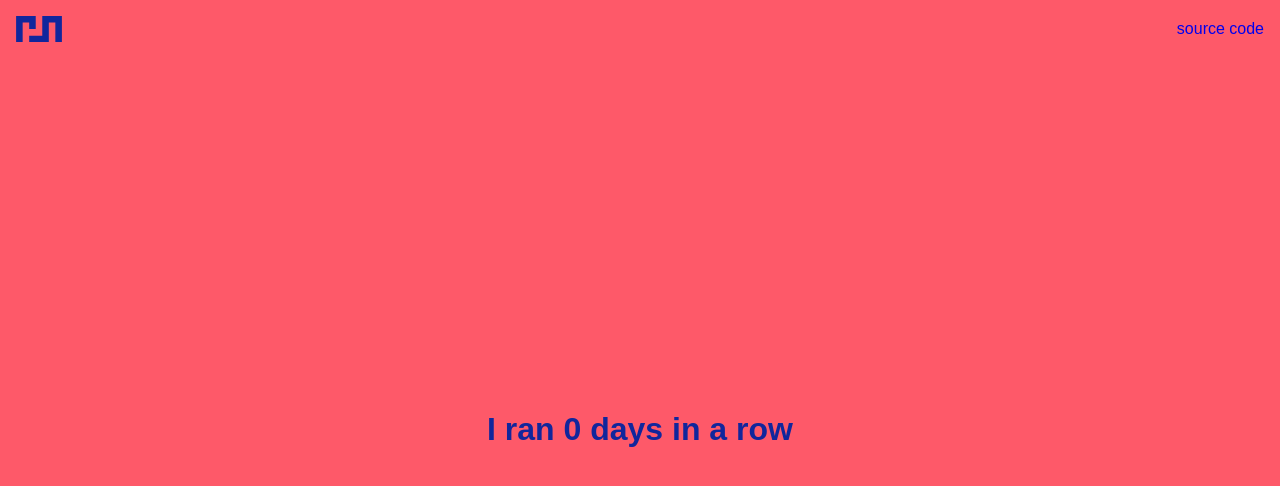
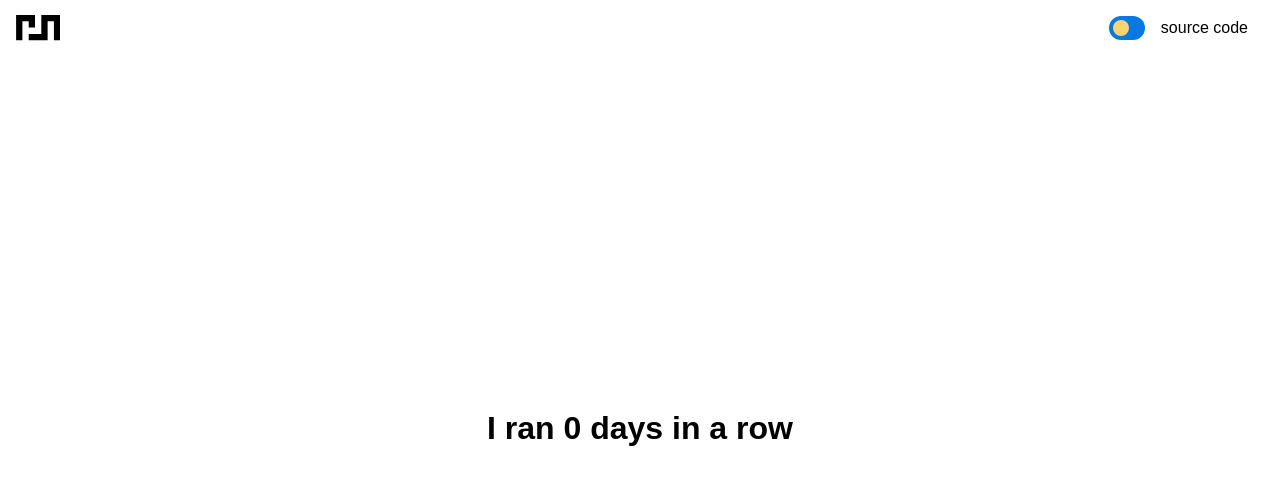
Before and after one commit to rfoel/run, a Next.js app: page / in a window 1280 px wide. Shown: the top 486 px of the page. Built offline with nearby package versions, Linux system fonts and the light colour scheme; no server answers; the database is empty.

Commit message:
feat: add dark mode toggle

```diff
--- a/components/Header.js
+++ b/components/Header.js
@@ -1,7 +1,10 @@
 import React from 'react'
+import { useRecoilState } from 'recoil'
 import styled from 'styled-components'
 
+import { darkModeState } from '../utils/theme'
 import Run from '../images/run.svg'
+import Switch from './Switch'
 import Text from './Text'
 
 const StyledHeader = styled.header`
@@ -9,22 +12,37 @@ const StyledHeader = styled.header`
   color: currentColor;
   display: flex;
   justify-content: space-between;
-  padding: 16px;
+  padding: 0 16px;
   width: 100%;
-
-  a {
-    text-decoration: none;
-  }
 
   svg {
     width: 46px;
   }
 `
 
+const Right = styled.header`
+  align-items: center;
+  color: currentColor;
+  display: flex;
+  justify-content: flex-end;
+  padding: 16px;
+  width: 100%;
+
+  a {
+    color: currentColor;
+    margin-left: 16px;
+    text-decoration: none;
+  }
+`
+
 export default function Header() {
+  const [darkMode, setDarkMode] = useRecoilState(darkModeState)
+
   return (
     <StyledHeader>
       <Run />
+      <Right>
+        <Switch checked={darkMode} onChange={() => setDarkMode(!darkMode)} />
         <Text
           as="a"
           href="https://github.com/rfoel/run"
@@ -33,6 +51,7 @@ export default function Header() {
         >
           source code
         </Text>
+      </Right>
     </StyledHeader>
   )
 }
--- a/components/Layout.js
+++ b/components/Layout.js
@@ -3,15 +3,14 @@ import { node } from 'prop-types'
 import styled, { css } from 'styled-components'
 
 const Container = styled.div(
-  ({
-    theme: {
-      colors: { primary },
-    },
-  }) =>
+  ({ theme: { colors } }) =>
     css`
-      background-color: ${primary.base};
-      color: ${primary.contrast};
+      background-color: ${colors.base};
+      color: ${colors.contrast};
       height: 100%;
+      transition-property: all;
+      transition-duration: 200ms;
+      transition-timing-function: ease;
       width: 100%;
     `,
 )
--- /dev/null
+++ b/components/Switch.js
@@ -0,0 +1,78 @@
+import React from 'react'
+import { bool, func } from 'prop-types'
+import styled, { css } from 'styled-components'
+
+const Input = styled.input`
+  cursor: inherit;
+  height: 100%;
+  opacity: 0;
+  position: absolute;
+  width: 100%;
+`
+
+const Track = styled.label`
+  align-items: center;
+  cursor: pointer;
+  display: flex;
+  justify-content: space-between;
+  position: relative;
+  ${({ checked }) =>
+    css`
+      background-color: ${checked ? '#162447' : '#0779e4'};
+      border-radius: 9999px;
+      height: 24px;
+      transition-property: background-color;
+      transition-duration: 300ms;
+      width: 36px;
+    `};
+`
+
+const Thumb = styled.span(
+  ({ checked }) => css`
+    background-color: #fbd46d;
+    border-radius: 9999px;
+    left: 4px;
+    height: 16px;
+    pointer-events: none;
+    position: relative;
+    transition-property: left, transform;
+    transition-duration: 200ms;
+    transition-timing-function: ease;
+    width: 16px;
+
+    ${checked &&
+    css`
+      background-color: #162447;
+      box-shadow: inset -5px 0 0 0 #fbd46d;
+      left: calc(100% - 4px);
+      transform: translateX(-100%);
+    `}
+  `,
+)
+
+function Switch({ checked, onChange }) {
+  return (
+    <Track checked={checked}>
+      <Input
+        aria-hidden
+        aria-checked={checked}
+        onChange={onChange}
+        role="switch"
+        type="checkbox"
+      />
+      <Thumb checked={checked} role="button" />
+    </Track>
+  )
+}
+
+Switch.propTypes = {
+  checked: bool,
+  onChange: func,
+}
+
+Switch.defaultProps = {
+  checked: false,
+  onChange: () => {},
+}
+
+export default Switch
--- a/components/Wrapper.js
+++ b/components/Wrapper.js
@@ -1,18 +1,17 @@
 import React from 'react'
+import { node } from 'prop-types'
 import { SWRConfig } from 'swr'
-import { node } from 'prop-types'
 import { ThemeProvider } from 'styled-components'
 
 import Layout from './Layout'
-
-const theme = { colors: { primary: { base: '#fe5969', contrast: '#11269c' } } }
+import getTheme from '../utils/theme'
 
 function Wrapper({ children }) {
   return (
     <SWRConfig
       value={{ fetcher: (...args) => fetch(...args).then(res => res.json()) }}
     >
-      <ThemeProvider theme={theme}>
+      <ThemeProvider theme={getTheme()}>
         <Layout>{children}</Layout>
       </ThemeProvider>
     </SWRConfig>
--- a/package.json
+++ b/package.json
@@ -17,6 +17,7 @@
     "querystring": "^0.2.0",
     "react": "16.13.1",
     "react-dom": "16.13.1",
+    "recoil": "^0.0.10",
     "styled-components": "^5.1.1",
     "swr": "^0.2.3"
   },
--- a/pages/_app.js
+++ b/pages/_app.js
@@ -1,18 +1,19 @@
 import Head from 'next/head'
+import { RecoilRoot } from 'recoil'
 
 import Wrapper from '../components/Wrapper'
 import '../styles/index.css'
 
 function App({ Component, pageProps }) {
   return (
-    <>
+    <RecoilRoot>
       <Head>
         <title>Run every day</title>
       </Head>
       <Wrapper>
         <Component {...pageProps} />
       </Wrapper>
-    </>
+    </RecoilRoot>
   )
 }
 
--- /dev/null
+++ b/utils/theme.js
@@ -0,0 +1,18 @@
+import { atom, useRecoilState } from 'recoil'
+
+const black = '#000000'
+const white = '#ffffff'
+
+export const darkModeState = atom({
+  key: 'darkModeState',
+  default: false,
+})
+
+export default function getTheme() {
+  const [darkMode] = useRecoilState(darkModeState)
+  const base = darkMode ? black : white
+  const contrast = darkMode ? white : black
+  const colors = { base, contrast }
+
+  return { colors }
+}
```
Also changed, not shown: 1 other file (tests, documents, lock files or other folders). Lines whose indentation alone changed are shown as unchanged.
